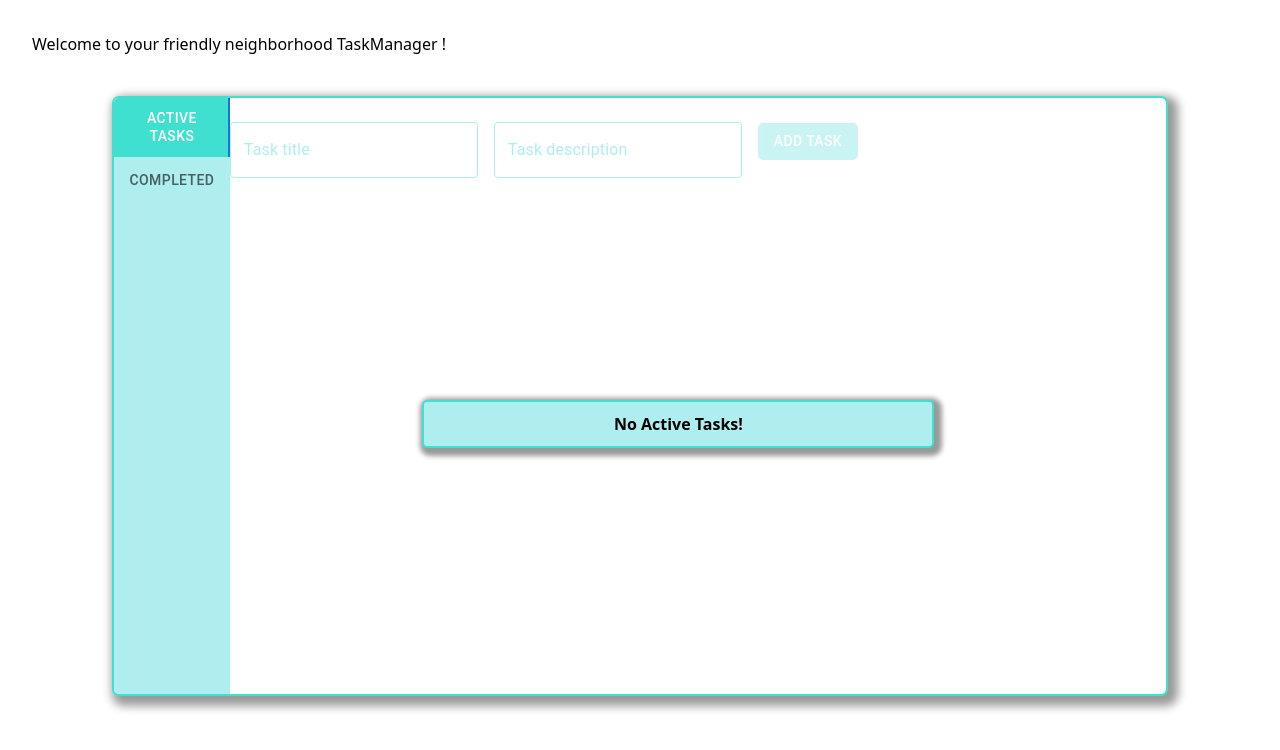
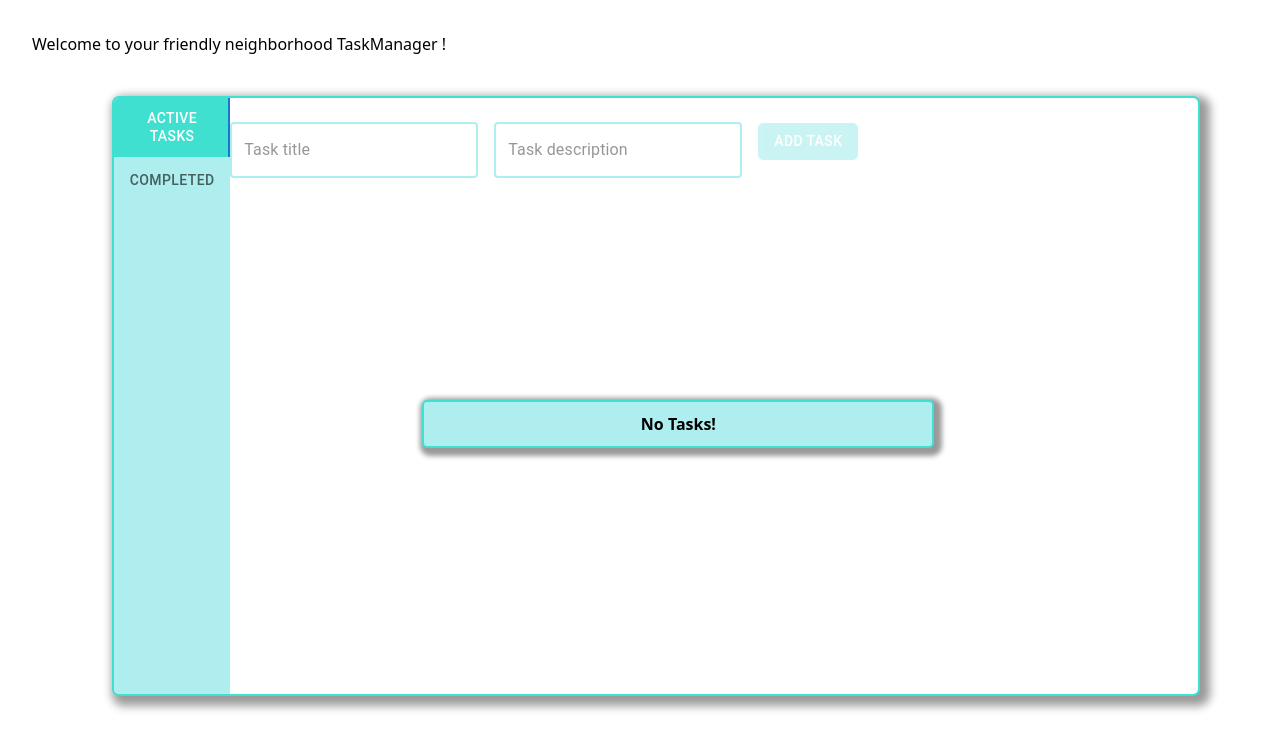
Before and after one commit to AntoineSalameh45/TaskManager, a React (Vite) app: page / in a window 1280 px wide. Shown: the top 750 px of the page. Built offline with nearby package versions, Linux system fonts and the light colour scheme.

Commit message:
added new tabpanel component, changed some designs cleaned the code

```diff
--- a/src/App.css
+++ b/src/App.css
@@ -25,32 +25,13 @@
 
 
 .delete-button {
-  color: red;
-  border: 2px transparent solid;
-  border-radius: 5px;
-  padding: 5px 10px;
   cursor: pointer;
   margin-left: 10px;
 }
 
 .delete-button:hover {
   color: red;
-  border: 2px red solid;
 }
-
-/* .checkbox-custom {
-  position: absolute;
-  top: 0;
-  left: 0;
-  width: 20px;
-  height: 20px;
-  border: 2px solid #ccc;
-  border-radius: 3px;
-  cursor: pointer;
-}
-.checkbox-label{
-  margin-left: 11px;
-} */
 
 .checkbox-container {
   position: relative;
--- a/src/components/tabs.tsx
+++ b/src/components/tabs.tsx
@@ -1,15 +1,13 @@
 import React, { useState, useEffect } from 'react';
 import '../App.css';
-import DeleteForeverIcon from '@mui/icons-material/DeleteForever';
 import Tabs from '@mui/material/Tabs';
 import Tab from '@mui/material/Tab';
 // import Typography from '@mui/material/Typography';
 import Box from '@mui/material/Box';
-import CircularProgress from '@mui/material/CircularProgress';
 import TaskForm, { Task } from './taskform';
 import TabPanel from './tabpanel';
 import { loadActiveTasksFromLocalStorage, loadCompletedTasksFromLocalStorage, saveActiveTasksToLocalStorage, saveCompletedTasksToLocalStorage } from '../utils/localStorage';
-import NoTasksAlert from './notaskalert';
+import TaskPanel from './taskpanel';
 
 const VerticalTabs: React.FC = () => {
   const [value, setValue] = useState<number>(0);
@@ -96,11 +94,11 @@ const VerticalTabs: React.FC = () => {
   return (
     <Box
       sx={{
-        flexGrow: 1,
         bgcolor: 'background.paper',
         display: 'flex',
         height: '75vh',
-        width: '82.5vw',
+        minWidth: '85vw',
+        justifyContent: 'centered',
         borderRadius: '7px',
         border: 2,
         borderColor: '#40E0D0',
@@ -133,122 +131,31 @@ const VerticalTabs: React.FC = () => {
           display: 'flex',
           flexDirection: 'row',
           flexWrap: 'wrap',
-          justifyContent: 'flex-start',
+          justifyContent: 'flex-center',
           alignItems: 'flex-start',
           position: 'relative',
         }}
       >
         <TabPanel value={value} index={0}>
-          {activeLoading ? (
-            <Box
-              sx={{
-                position: 'absolute',
-                top: '50%',
-                left: '50%',
-                transform: 'translate(-50%, -50%)',
-              }}
-            >
-              <CircularProgress
-                style={{
-                  color: '#40E0D0',
-                }}
-              />
-            </Box>
-          ) : (
-            <>
-              <Box sx={{ marginBottom: '20px' }}>
-                <TaskForm addTask={handleAddTask} onDeleteTask={handleDeleteTask} />
-              </Box>
-              {activeTasks.length === 0 ? (
-                <Box sx={{ textAlign: 'center' }}>
-                  <NoTasksAlert
-                    text='No Active Tasks!'
-                  />
-                </Box>
-              ) : (
-                <Box sx={{ '& > div': { marginBottom: '10px', padding: '10px', width: '200px' }, display: 'flex', flexWrap: 'wrap' }}>
-                  {activeTasks.map((task: Task) => (
-                    <div key={task.id} className="border-2 border-[#40E0D0] mx-6 mt-4 w-[200px] bg-[#afeeee69]" style={{ flex: '0 0 auto' }}>
-                      <h3>{task.title}</h3>
-                      <p>{task.description}</p>
-                      <label className="checkbox-container">
-                      <input
-                        type="checkbox"
-                        checked={task.completed}
-                        onChange={() => handleToggleCompletion(task.id)}
-                        className="checkbox-input"
-                      />
-                      <span className="checkmark"></span>
-                      <span className="checkbox-label">Completed</span>
-                      </label>
-                      <button
-                        type="button"
-                        onClick={() => handleDeleteTask(task.id)}
-                        className='delete-button'
-                      >
-                        <DeleteForeverIcon />
-                      </button>
-                    </div>
-                  ))}
-                </Box>
-              )}
-            </>
-          )}
+          <TaskForm
+            addTask={handleAddTask}
+          />
+          <TaskPanel
+            loading={activeLoading}
+            tasks={activeTasks}
+            handleDeleteTask={handleDeleteTask}
+            handleToggleCompletion={handleToggleCompletion}
+          />
         </TabPanel>
         <TabPanel value={value} index={1}>
-          {completedLoading ? (
-            <Box
-              sx={{
-                position: 'absolute',
-                top: '50%',
-                left: '50%',
-                transform: 'translate(-50%, -50%)',
-              }}
-            >
-              <CircularProgress
-                style={{
-                  color: '#40E0D0',
-                }}
-              />
-            </Box>
-          ) : (
-            <>
-              {completedTasks.length === 0 ? (
-                <Box sx={{ textAlign: 'center' }}>
-                  <NoTasksAlert
-                    text='No Task Done Yet!'
-                  />
-                </Box>
-              ) : (
-                <Box sx={{ '& > div': { marginBottom: '10px', padding: '10px', width: '200px' }, display: 'flex', flexWrap: 'wrap' }}>
-                  {completedTasks.map((task: Task) => (
-                    <div key={task.id} className="border-2 border-[#40E0D0] mx-6 mt-4 w-[200px] bg-[#afeeee69]" style={{ flex: '0 0 auto' }}>
-                      <h3>{task.title}</h3>
-                      <p>{task.description}</p>
-                      <label className="checkbox-container">
-                      <input
-                        type="checkbox"
-                        checked={task.completed}
-                        onChange={() => handleToggleCompletion(task.id)}
-                        className="checkbox-input"
-                      />
-                      <span className="checkmark"></span>
-                      <span className="checkbox-label">Completed</span>
-                      </label>
-                      <button
-                        type="button"
-                        onClick={() => handleDeleteTask(task.id)}
-                        className='delete-button'
-                      >
-                      <DeleteForeverIcon />
-                      </button>
-                    </div>
-                  ))}
-                </Box>
-              )}
-            </>
-          )}
+          <TaskPanel
+            loading={completedLoading}
+            tasks={completedTasks}
+            handleDeleteTask={handleDeleteTask}
+            handleToggleCompletion={handleToggleCompletion}
+          />
         </TabPanel>
+
       </Box>
     </Box>
   );
--- a/src/components/taskform.tsx
+++ b/src/components/taskform.tsx
@@ -11,7 +11,6 @@ export interface Task {
 
 interface TaskFormProps {
   addTask: (newTask: Task) => void;
-  onDeleteTask: (taskId: string) => void;
 }
 
 const TaskForm: React.FC<TaskFormProps> = ({ addTask }) => {
@@ -39,7 +38,8 @@ const TaskForm: React.FC<TaskFormProps> = ({ addTask }) => {
   const isFormValid = title.trim() !== '' && description.trim() !== '';
 
   return (
-    <form onSubmit={handleSubmit} className="flex items-center justify-center mt-2 w-[70vw]">
+    <div className='w-[75vw]'>
+      <form onSubmit={handleSubmit} className="flex items-center justify-center mt-2">
         <TextField
           label="Task title"
           variant="outlined"
@@ -49,19 +49,14 @@ const TaskForm: React.FC<TaskFormProps> = ({ addTask }) => {
             mr: 2,
             mt: 3,
             '& .MuiFormLabel-root': {
-            color: '#AFEEEE',
-          },
-          '&.Mui-focused .MuiFormLabel-root': {
-            color: '#40E0D0',
+              color: '#00000069',
             },
             '& .MuiOutlinedInput-notchedOutline': {
               borderColor: '#AFEEEE',
+              borderWidth: '2px',
             },
             '&:hover .MuiOutlinedInput-notchedOutline': {
-            borderColor: '#40E0D0',
-          },
-          '&.Mui-focused .MuiOutlinedInput-notchedOutline': {
-            borderColor: '#40E0D0',
+              borderColor: '#40E0D0 !important',
             },
           }}
         />
@@ -74,16 +69,14 @@ const TaskForm: React.FC<TaskFormProps> = ({ addTask }) => {
             mr: 2,
             mt: 3,
             '& .MuiFormLabel-root': {
-            color: '#AFEEEE',
+              color: '#00000069',
             },
             '& .MuiOutlinedInput-notchedOutline': {
               borderColor: '#AFEEEE',
+              borderWidth: '2px',
             },
             '&:hover .MuiOutlinedInput-notchedOutline': {
-            borderColor: '#40E0D0',
-          },
-          '&.Mui-focused .MuiOutlinedInput-notchedOutline': {
-            borderColor: '#40E0D0',
+              borderColor: '#40E0D0 !important',
             },
           }}
         />
@@ -92,10 +85,10 @@ const TaskForm: React.FC<TaskFormProps> = ({ addTask }) => {
           variant="contained"
           disabled={!isFormValid}
           style={{
-          backgroundColor: isFormValid ? '#40E0D0' : '#AFEEEE', // Change color based on form validity
+            backgroundColor: isFormValid ? '#40E0D0' : '#AFEEEE',
             color: '#fff',
-          cursor: isFormValid ? 'pointer' : 'not-allowed', // Change cursor based on form validity
-          opacity: isFormValid ? 1 : 0.65, // Adjust opacity based on form validity
+            cursor: isFormValid ? 'pointer' : 'not-allowed',
+            opacity: isFormValid ? 1 : 0.65,
             borderRadius: '5px',
             outline: 'none',
             marginTop: '25px',
@@ -104,6 +97,7 @@ const TaskForm: React.FC<TaskFormProps> = ({ addTask }) => {
           Add Task
         </Button>
       </form>
+    </div>
   );
 };
 
--- /dev/null
+++ b/src/components/taskpanel.tsx
@@ -0,0 +1,98 @@
+import React from 'react';
+import { Box, CircularProgress } from '@mui/material';
+import NoTasksAlert from './notaskalert';
+import DeleteForeverIcon from '@mui/icons-material/DeleteForever';
+
+interface TaskPanelProps {
+  loading: boolean;
+  tasks: Task[];
+  handleDeleteTask: (taskId: string) => void;
+  handleToggleCompletion: (taskId: string) => void;
+}
+
+interface Task {
+  id: string;
+  title: string;
+  description: string;
+  completed: boolean;
+}
+
+const TaskPanel: React.FC<TaskPanelProps> = ({ loading, tasks, handleDeleteTask, handleToggleCompletion }) => {
+  return (
+    <Box sx={{
+      '& > div': {
+        marginTop: '10px',
+        padding: '10px',
+        width: '300px',
+        height: '200px',
+      },
+      display: 'flex',
+      flexWrap: 'wrap',
+      gap: '10px',
+      justifyContent: 'center',
+      alignItems: 'center',
+    }}>
+      {loading ? (
+        <Box
+          sx={{
+            position: 'absolute',
+            top: '50%',
+            left: '50%',
+            transform: 'translate(-50%, -50%)',
+          }}
+        >
+          <CircularProgress
+            style={{
+              color: '#40E0D0',
+            }}
+          />
+        </Box>
+      ) : (
+        <>
+          {tasks.length === 0 ? (
+            <Box sx={{ textAlign: 'center' }}>
+              <NoTasksAlert
+                text='No Tasks!'
+              />
+            </Box>
+          ) : (
+            <>
+              {tasks.map((task: Task) => (
+                <div
+                    key={task.id}
+                    className="border-2 border-[#40E0D0] bg-[#afeeee69] hover:shadow-lg"
+                >
+                  <h3 className='text-lg font-semibold'>
+                    {task.title}
+                  </h3>
+                  <p className='text-base font-extralight max-h-[100px] overflow-x-auto'>
+                    {task.description}
+                  </p>
+                  <label className="checkbox-container">
+                    <input
+                      type="checkbox"
+                      checked={task.completed}
+                      onChange={() => handleToggleCompletion(task.id)}
+                      className="checkbox-input"
+                    />
+                    <span className="checkmark"></span>
+                    <span className="checkbox-label">Completed</span>
+                  </label>
+                  <button
+                    type="button"
+                    onClick={() => handleDeleteTask(task.id)}
+                    className='delete-button'
+                  >
+                    <DeleteForeverIcon />
+                  </button>
+                </div>
+              ))}
+            </>
+          )}
+        </>
+      )}
+    </Box>
+  );
+};
+
+export default TaskPanel;
```
Lines whose indentation alone changed are shown as unchanged.
